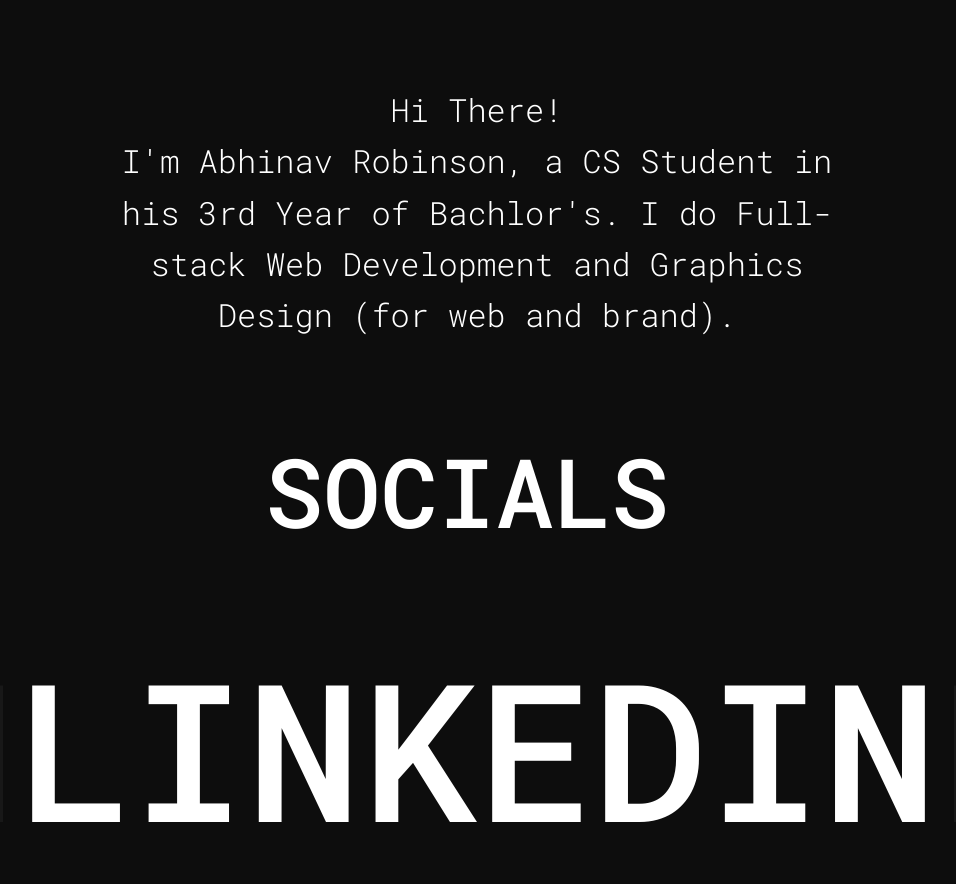
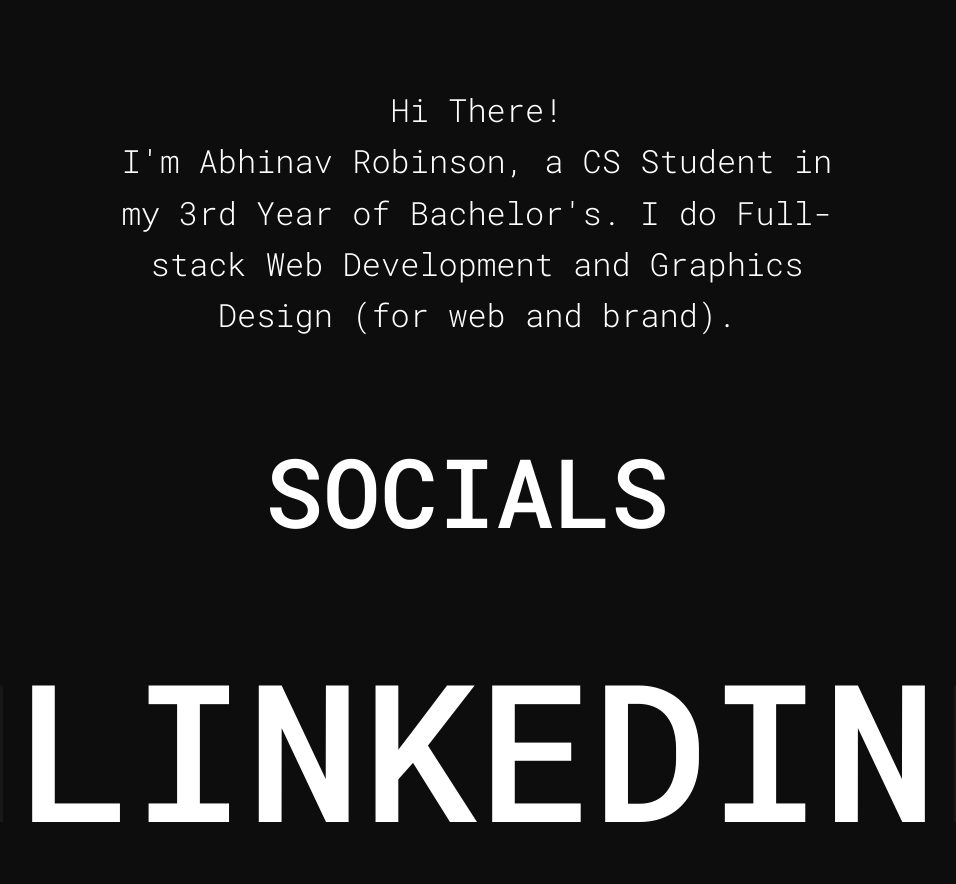
Before and after one commit to AbhinavRobinson/portfolio, a plain HTML site: page index.html in a window 1280 px wide. Shown: the part 2057-2941 px from the top of the page, without its empty margins (163-1119 px from the left). Drawn offline with Linux system fonts and the light colour scheme.

Commit message:
(fix): spelling correction ⭐

```diff
--- a/index.html
+++ b/index.html
@@ -142,7 +142,7 @@
         <div class="container flex">
           <p class="text-center">
             Hi There! <br>
-            I'm Abhinav Robinson, a CS Student in his 3rd Year of Bachlor's. I do Full-stack Web Development and Graphics Design (for web and brand).</p>
+            I'm Abhinav Robinson, a CS Student in my 3rd Year of Bachelor's. I do Full-stack Web Development and Graphics Design (for web and brand).</p>
         </div>
       </section>
 
```
